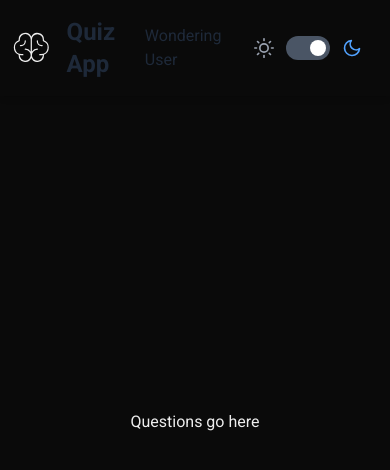
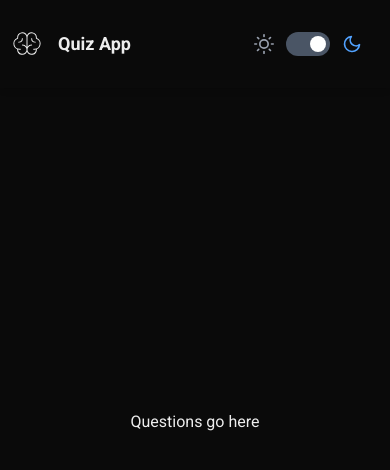
Before and after one commit to seregheik/Multipurpose, a Next.js app: page /quiz in a window 390 px wide. Shown: the top 470 px of the page. Built offline with nearby package versions, Linux system fonts and the light colour scheme.

Commit message:
more text corections

```diff
--- a/app/(home)/page.tsx
+++ b/app/(home)/page.tsx
@@ -105,7 +105,7 @@ export default function Home() {
             <div className="flex min-h-dvh items-center justify-center p-24">
                 <div className="text-center">
                     {/* Animated text with smooth transitions */}
-                    <div className={`text-4xl font-bold text-center text-black pb-8 transition-all duration-300 ease-in-out transform ${isTransitioning
+                    <div className={`text-4xl font-bold text-center  pb-8 transition-all duration-300 ease-in-out transform ${isTransitioning
                         ? 'opacity-0 translate-y-4 scale-95'
                         : 'opacity-100 translate-y-0 scale-100'
                         }`}>
@@ -176,7 +176,7 @@ export default function Home() {
                             title="Go Back"
                         >
                             <IoIosArrowBack className={`
-                                text-black text-4xl transition-transform duration-200 ease-in-out
+                                 text-4xl transition-transform duration-200 ease-in-out
                                 ${isTransitioning ? '-rotate-90' : 'group-hover:-translate-x-1'}
                             `} />
                         </button>
@@ -196,7 +196,7 @@ export default function Home() {
                             title={isLastStep ? "Start Quiz" : "Continue"}
                         >
                             <IoIosArrowForward className={`
-                                ${isLastStep ? 'text-white' : 'text-black '} text-4xl transition-transform duration-200 ease-in-out
+                                ${isLastStep ? 'text-white' : ' text-black'} text-4xl transition-transform duration-200 ease-in-out
                                 ${isTransitioning ? 'rotate-90' : 'group-hover:translate-x-1'}
                             `} />
                         </button>
--- a/components/Navigation/Navbar.tsx
+++ b/components/Navigation/Navbar.tsx
@@ -17,11 +17,11 @@ useEffect(() => {
   return (
     <nav className="py-4 fixed w-full top-0 shadow-md flex justify-between px-3">
       <Link href={"/quiz"} className="flex items-center gap-4">
-        <PiBrainThin className="text-5xl" />
-        <h1 className="text-2xl font-bold text-gray-800">Quiz App</h1>
+        <PiBrainThin className="text-3xl lg:text-5xl" />
+        <h1 className="text-lg lg:text-2xl font-bold">Quiz App</h1>
       </Link>
       <div className="flex items-center gap-4">
-        <div className="text-gray-800 hover:text-gray-600">{name}</div>
+        <div className="text-gray-800 hidden">{name}</div>
         {/* <Link href={"/quiz"} className="text-gray-800 hover:text-gray-600">Quiz</Link> */}
       </div>
       <ThemeToggle />
```
